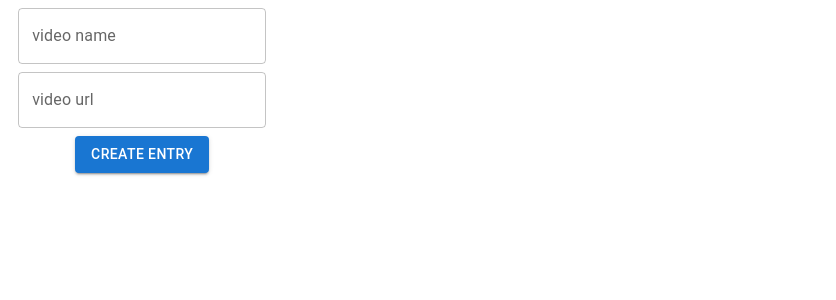
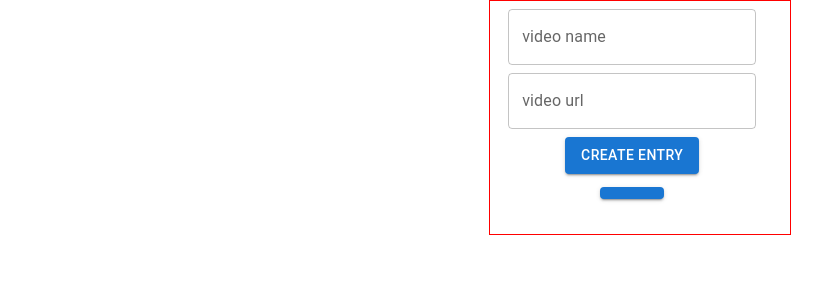
Before and after one commit to yenuri/react-youtubeList, a React (Create React App) app: page / in a window 1280 px wide. Shown: the top 300 px of the page, without its empty margins (0-836 px from the left). Built offline with nearby package versions, Linux system fonts and the light colour scheme.

Commit message:
useMemo and useCallback

```diff
--- a/src/components/Editor.tsx
+++ b/src/components/Editor.tsx
@@ -1,5 +1,5 @@
 import { Box, Button, TextField } from '@mui/material'
-import { useEffect, useState } from 'react'
+import {useEffect, useMemo, useState} from 'react'
 import { YoutubeItem } from '../types/youtubeItem'
 import { v4 as uuidv4 } from 'uuid'
 
@@ -28,6 +28,12 @@ const Editor: React.FC<editorProps> = ({ onSubmit, entryToUpdate }) => {
         setVideoName('')
         setVideoUrl('')
     }
+
+    const reverseUrl = useMemo(() => {
+        if(!videoUrl) return ''
+        // @ts-ignore
+        return [...videoUrl].reverse().join()
+    },[videoUrl])
 
     return (
         <Box
@@ -63,6 +69,12 @@ const Editor: React.FC<editorProps> = ({ onSubmit, entryToUpdate }) => {
                     {!entryToUpdate ? 'Create Entry' : 'Update Entry'}
                 </Button>
             </div>
+
+            <div>
+                <Button variant="contained">
+                    {reverseUrl}
+                </Button>
+            </div>
         </Box>
     )
 }
--- a/src/components/MainPage.tsx
+++ b/src/components/MainPage.tsx
@@ -41,8 +41,9 @@ const MainPage = () => {
             component="form"
             sx={{
                 '& > :not(style)': { m: 1, width: '25ch' },
-                border: '1 px solid blue',
-                width: '300 px',
+                border: '1px solid red',
+                margin: '0 auto',
+                width: '300px',
                 textAlign: 'center',
             }}
             noValidate
--- a/src/components/YoutubeList.tsx
+++ b/src/components/YoutubeList.tsx
@@ -9,7 +9,7 @@ import {
     ListItemText,
 } from '@mui/material'
 import { Delete, Edit, Folder } from '@mui/icons-material'
-import { useState } from 'react'
+import {useCallback, useState} from 'react'
 import YoutubeListItem from './YoutubeListItem'
 
 interface youtubeListProps {
@@ -23,6 +23,10 @@ const YoutubeList: React.FC<youtubeListProps> = ({
     onDelete,
     onUpdate,
 }) => {
+
+    const onUpdatePastThroughMemorized = useCallback((item: YoutubeItem) => {
+        onUpdate(item)
+    },[onUpdate])
     return (
         <List dense>
             {list.map((listEntry) => {
@@ -30,7 +34,7 @@ const YoutubeList: React.FC<youtubeListProps> = ({
                     <YoutubeListItem
                         listItem={listEntry}
                         onDelete={onDelete}
-                        onUpdate={onUpdate}
+                        onUpdate={onUpdatePastThroughMemorized}
                     />
                 )
             })}
```
